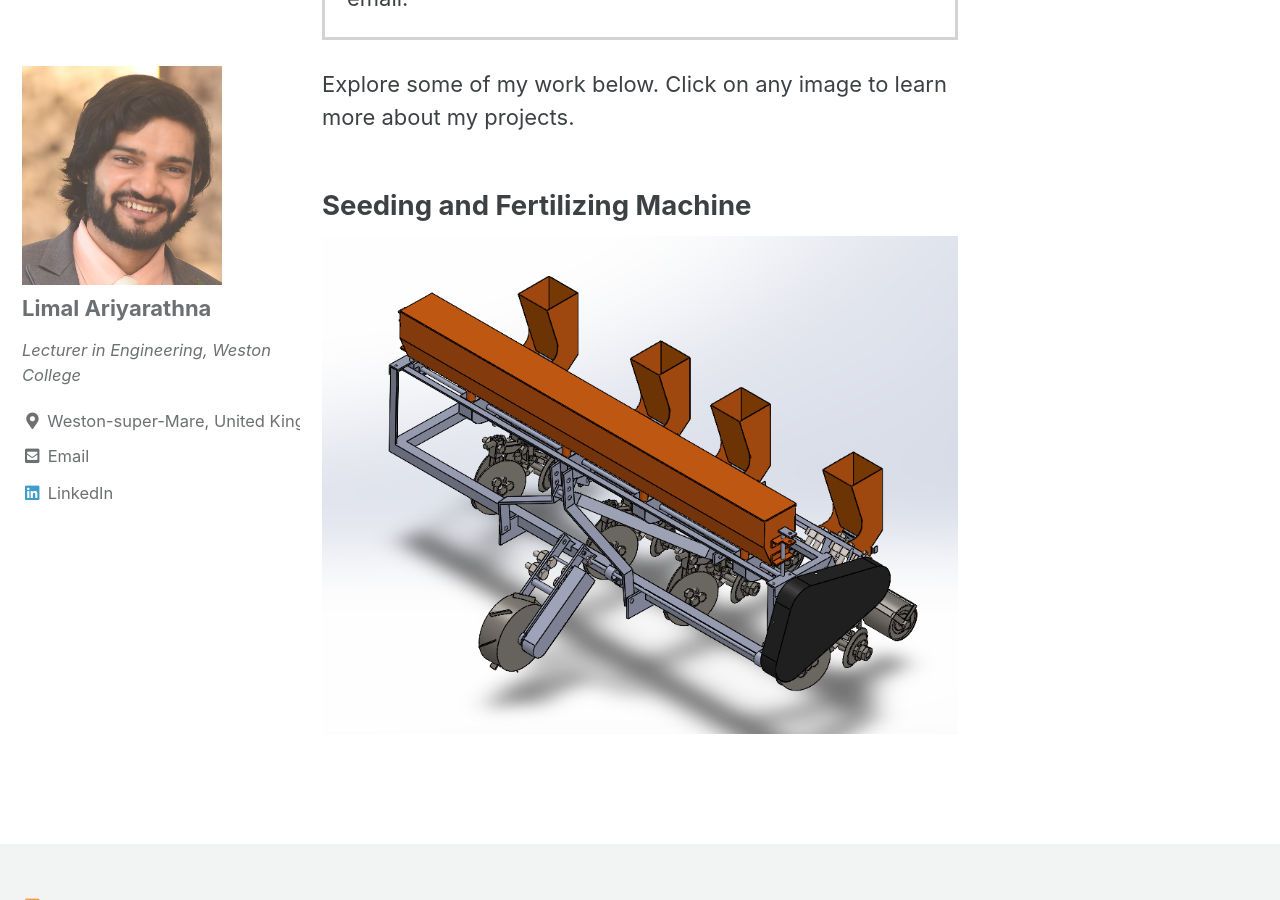
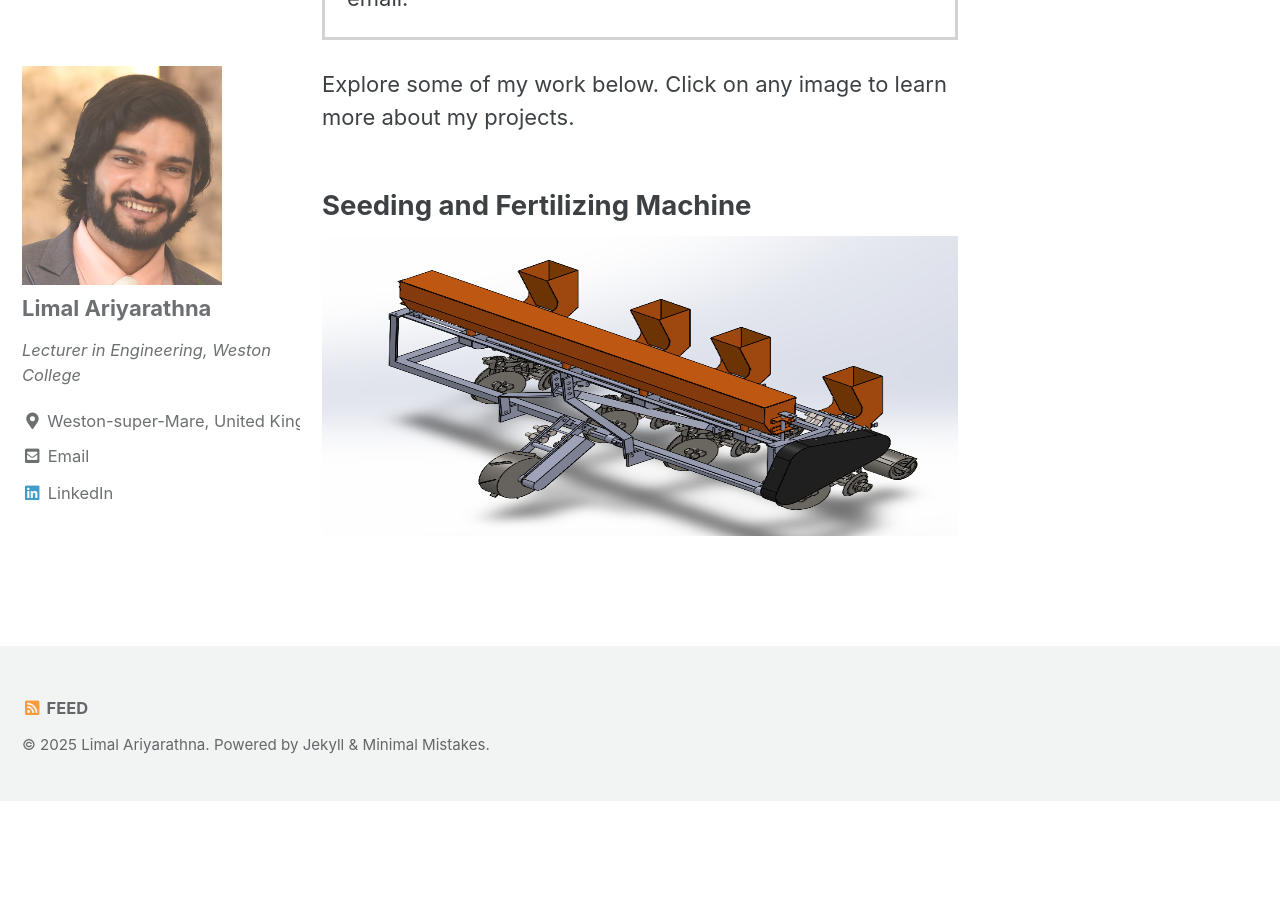
Before and after one commit to limaldeelaka/limaldeelaka.github.io, a Jekyll site: the page built from index.html, in a window 1280 px wide and 900 px high, scrolled down 532 px. Built offline with Jekyll 4.4.1, drawn with Linux system fonts in a browser that asks for light colours; cached includes are drawn as plain includes; the list of posts is cut into pages by our own code; after the commit the page ends 1333 px from its top, so only the background shows below that.

Commit message:
Included height inside Style

```diff
--- a/index.html
+++ b/index.html
@@ -21,7 +21,7 @@
   <div class="slide fade">
     <h2 class="slide-title">Magneto-Hydrodynamic Experiment for Metal 3D Printing</h2>
     <a href="/projects/" target="_self">
-      <img src="/assets/projects/1 Metal 3D Printing/Coil Assembly.png" alt="Metal 3D Printing - Coil Assembly" height="300" >
+      <img src="/assets/projects/1 Metal 3D Printing/Coil Assembly.png" alt="Metal 3D Printing - Coil Assembly" style="width:100%; height:300px;" >
     </a>
   </div>
 
@@ -29,7 +29,7 @@
   <div class="slide fade">
     <h2 class="slide-title">Seeding and Fertilizing Machine</h2>
     <a href="/projects/" target="_self">
-      <img src="/assets/projects/2 Seeding Machine/Full Assembly.png" alt="Seeding Machine - Full Assembly" height="300" >
+      <img src="/assets/projects/2 Seeding Machine/Full Assembly.png" alt="Seeding Machine - Full Assembly" style="width:100%; height:300px;" >
     </a>
   </div>
 
@@ -37,7 +37,7 @@
   <div class="slide fade">
     <h2 class="slide-title">Antique Comb Design Restoration</h2>
     <a href="/projects/" target="_self">
-      <img src="/assets/projects/3 Comb/Comb.png" alt="Comb Design" height="300" >
+      <img src="/assets/projects/3 Comb/Comb.png" alt="Comb Design" style="width:100%; height:300px;" >
     </a>
   </div>
 
@@ -45,7 +45,7 @@
   <div class="slide fade">
     <h2 class="slide-title">Hydrogen Fuel Cell</h2>
     <a href="/projects/" target="_self">
-      <img src="/assets/projects/4 Hydrogen Fuel Cell/Cell.png" alt="Cell" height="300" >
+      <img src="/assets/projects/4 Hydrogen Fuel Cell/Cell.png" alt="Cell" style="width:100%; height:300px;" >
     </a>
   </div>
 </div>
@@ -54,7 +54,7 @@
   <div class="slide fade">
     <h2 class="slide-title">CFD Simulation of a Screw Turbine</h2>
     <a href="/projects/" target="_self">
-      <img src="/assets/projects/6 Screw Turbine/Turbine.jpg" alt="Turbine" height="300" >
+      <img src="/assets/projects/6 Screw Turbine/Turbine.jpg" alt="Turbine" style="width:100%; height:300px;" >
     </a>
   </div>
 </div>
```
